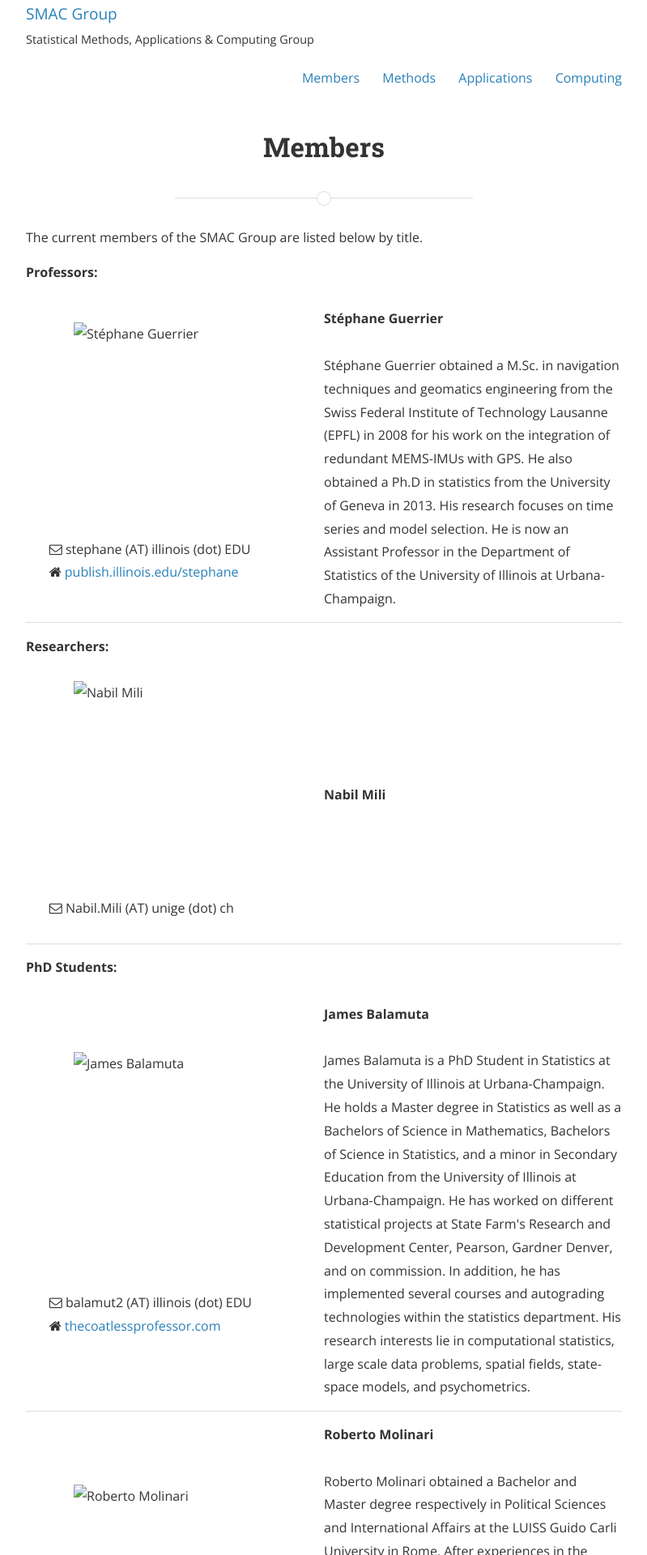
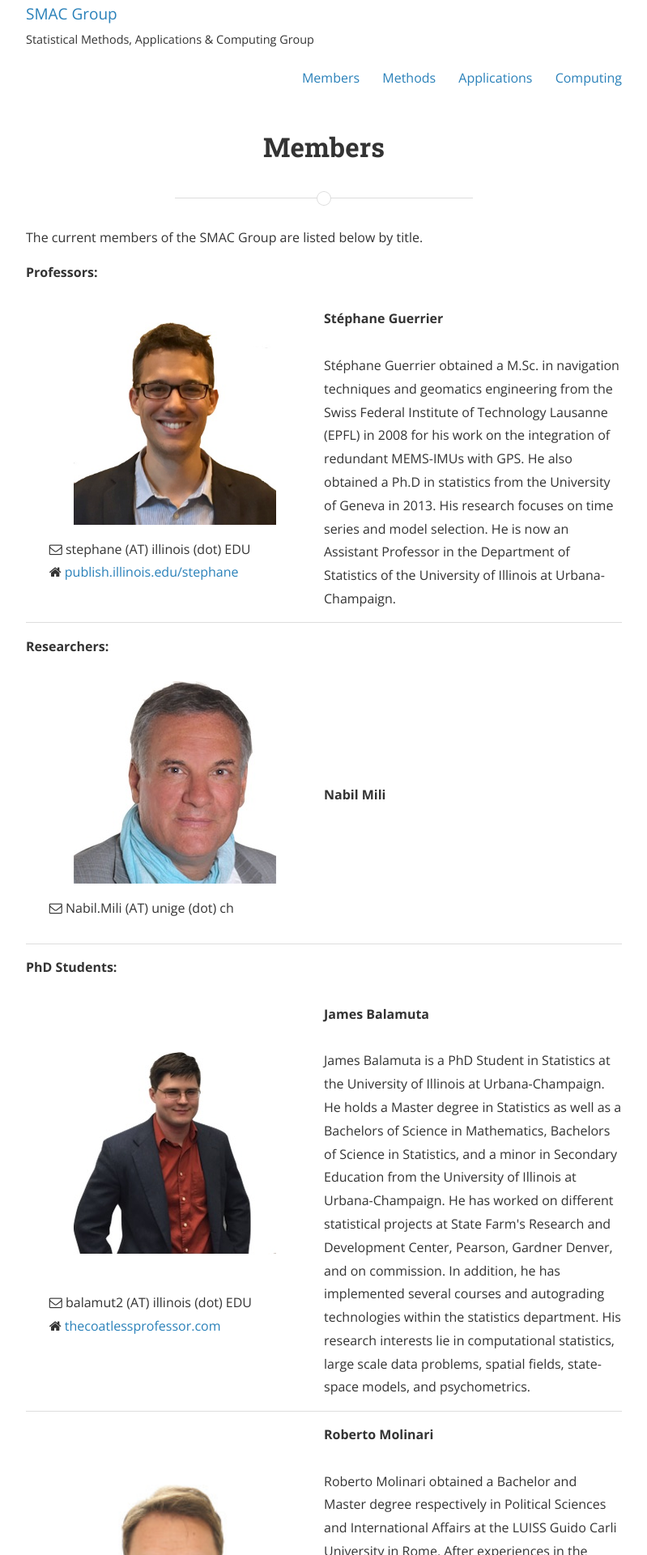
Before and after one commit to SMAC-Group/smac-group.github.io, a Jekyll site: the page built from members.md, in a window 1280 px wide. Shown: the top 1920 px of the page at 81% size, without its empty margins (240-1039 px from the left). Built offline with Jekyll 4.4.1, drawn with Linux system fonts in a browser that asks for light colours; nearby versions of some CDN libraries; a style sheet for code colours, icons or effects is not loaded.

Commit message:
site url updates

```diff
--- a/_includes/footer.html
+++ b/_includes/footer.html
@@ -10,7 +10,7 @@
       <ul class="pages">
         {% for page in site.pages %}
         {% if page.title and page.main_nav != false %}
-          <li class="nav-link"><a href="{{ page.url | remove_first: '/' | prepend: site.baseurl }}">{{ page.title }}</a>
+          <li class="nav-link"><a href="{{ page.url | prepend: site.url }}">{{ page.title }}</a>
         {% endif %}
         {% endfor %}
       </ul>
--- a/_includes/header.html
+++ b/_includes/header.html
@@ -1,7 +1,7 @@
 <header class="navigation" role="banner">
   <div class="navigation-wrapper">
     <span class="logo">
-      <span><a a href="{{ site.baseurl }}">{{ site.title }}</a> <br />
+      <span><a a href="{{ site.url }}">{{ site.title }}</a> <br />
           <span>{{ site.subtitle }}</span>
         </span>
     </span>
@@ -15,10 +15,10 @@
           <li class="nav-link"><a href="{{ page.url | remove_first: '/' | prepend: site.baseurl }}">{{ page.title }}</a>
           {% endif %}
         {% endfor %}-->
-		  <li class="nav-link"><a href="{{ 'members' | remove_first: '/' | prepend: site.baseurl }}">Members</a>
-          <li class="nav-link"><a href="{{ 'methods' | remove_first: '/' | prepend: site.baseurl }}">Methods</a>
-          <li class="nav-link"><a href="{{ 'applications' | remove_first: '/' | prepend: site.baseurl }}">Applications</a>
-          <li class="nav-link"><a href="{{ 'computing' | remove_first: '/' | prepend: site.baseurl }}">Computing</a>
+		  <li class="nav-link"><a href="{{ '/members' | prepend: site.url }}">Members</a>
+          <li class="nav-link"><a href="{{ '/methods' | prepend: site.url }}">Methods</a>
+          <li class="nav-link"><a href="{{ '/applications' |  prepend: site.url }}">Applications</a>
+          <li class="nav-link"><a href="{{ '/computing' | prepend: site.url }}">Computing</a>
       </ul>
     </nav>
   </div>
--- a/members.md
+++ b/members.md
@@ -11,7 +11,7 @@ The current members of the SMAC Group are listed below by title.
 
 <table>
   <tr>
-  <td><img src="{{ "assets/images/staff/sguerrier.jpg" | prepend: site.baseurl }}" alt="Stéphane Guerrier" class="staff-picture" />
+  <td><img src="{{ "/assets/images/staff/sguerrier.jpg" | prepend: site.url }}" alt="Stéphane Guerrier" class="staff-picture" />
 
  <ul class="staff-details">
       	<li>
@@ -33,7 +33,7 @@ The current members of the SMAC Group are listed below by title.
 **Researchers:**
 <table>
   <tr>
-    <td><img src="{{ "assets/images/staff/nmili.jpg" | prepend: site.baseurl }}" alt="Nabil Mili" class="staff-picture"/>
+    <td><img src="{{ "/assets/images/staff/nmili.jpg" | prepend: site.url }}" alt="Nabil Mili" class="staff-picture"/>
 	    <ul class="staff-details">
             <li>
                 <i class="fa fa-envelope-o"></i>
@@ -50,7 +50,7 @@ The current members of the SMAC Group are listed below by title.
 
 <table>
   <tr>
-    <td><img src="{{ "assets/images/staff/jjbalamuta.jpg" | prepend: site.baseurl }}" alt="James Balamuta" class="staff-picture" />
+    <td><img src="{{ "/assets/images/staff/jjbalamuta.jpg" | prepend: site.url }}" alt="James Balamuta" class="staff-picture" />
       <br />
 
         <ul class="staff-details">
@@ -69,7 +69,7 @@ The current members of the SMAC Group are listed below by title.
     </td>
   </tr>
   <tr>
-    <td><img src="{{ "assets/images/staff/rmolinari.jpg" | prepend: site.baseurl }}" alt="Roberto Molinari" class="staff-picture" />
+    <td><img src="{{ "/assets/images/staff/rmolinari.jpg" | prepend: site.url }}" alt="Roberto Molinari" class="staff-picture" />
           <ul class="staff-details">
             <li>
                 <i class="fa fa-envelope-o"></i>
@@ -83,7 +83,7 @@ The current members of the SMAC Group are listed below by title.
   <tr>
     </tr>
   <tr>
-    <td><img src="{{ "assets/images/staff/sorso.jpg" | prepend: site.baseurl }}" alt="Samuel Orso" class="staff-picture" />
+    <td><img src="{{ "/assets/images/staff/sorso.jpg" | prepend: site.url }}" alt="Samuel Orso" class="staff-picture" />
           <ul class="staff-details">
             <li>
                 <i class="fa fa-envelope-o"></i>
@@ -96,7 +96,7 @@ The current members of the SMAC Group are listed below by title.
   </td>
   </tr>
   <tr>
-    <td><img src="{{ "assets/images/staff/hxu.jpg" | prepend: site.baseurl }}" alt="Haotian Xu" class="staff-picture" />
+    <td><img src="{{ "/assets/images/staff/hxu.jpg" | prepend: site.url }}" alt="Haotian Xu" class="staff-picture" />
 
               <ul class="staff-details">
             <li>
@@ -116,7 +116,7 @@ The current members of the SMAC Group are listed below by title.
 
 <table>
     <tr>
-    <td><img src="{{ "assets/images/staff/gbakalli.jpg" | prepend: site.baseurl }}" alt="Gaetan Bakalli" class="staff-picture" />
+    <td><img src="{{ "/assets/images/staff/gbakalli.jpg" | prepend: site.url }}" alt="Gaetan Bakalli" class="staff-picture" />
       <br />
 
         <ul class="staff-details">
@@ -133,7 +133,7 @@ The current members of the SMAC Group are listed below by title.
 **Undergraduate Students:**
 <table>
   <tr>
-    <td><img src="{{ "assets/images/staff/wyang.jpg" | prepend: site.baseurl }}" alt="Wenchao Yang" class="staff-picture"/>
+    <td><img src="{{ "/assets/images/staff/wyang.jpg" | prepend: site.url }}" alt="Wenchao Yang" class="staff-picture"/>
 	    <ul class="staff-details">
             <li>
                 <i class="fa fa-envelope-o"></i>
```
Also changed, not shown: applications.md (+4 -4 lines), methods.md (+3 -3 lines).
